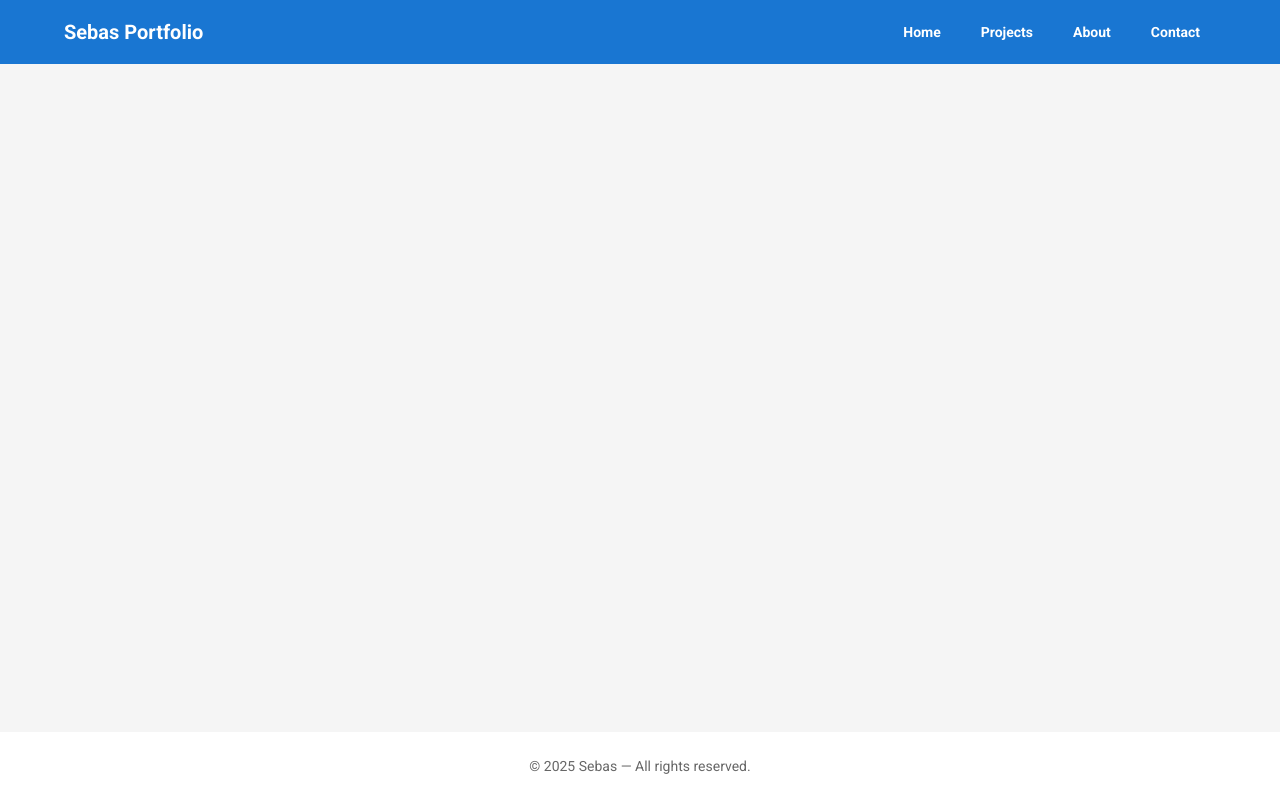
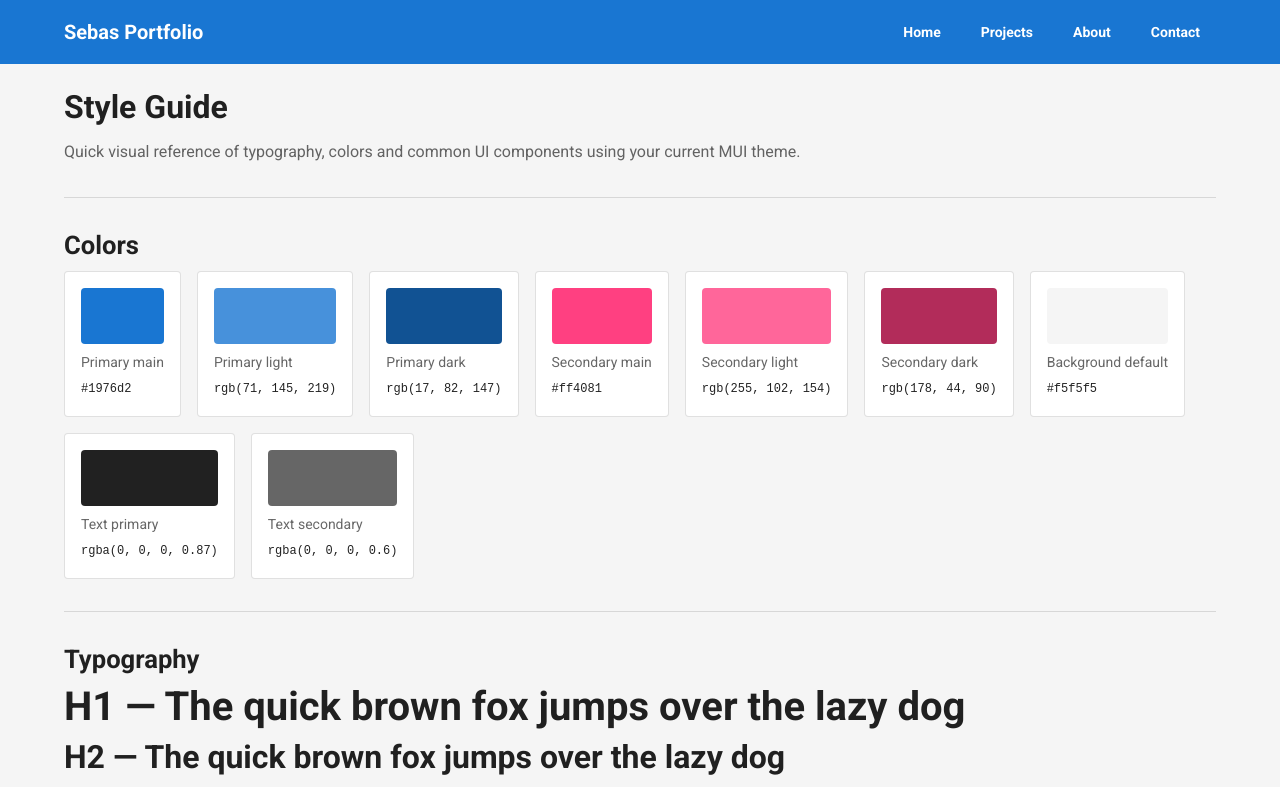
Before and after one commit to Sebasbh/Portfolio, a React (Create React App) app in the folder frontend/: page /style-guide in a window 1280 px wide. Shown: the top 787 px of the page. Built offline with nearby package versions, Linux system fonts and the light colour scheme.

Commit message:
feat(router): register /style-guide route and mount page

```diff
--- a/frontend/src/App.js
+++ b/frontend/src/App.js
@@ -7,6 +7,7 @@ import Home from './pages/Home';
 import Projects from './pages/Projects';
 import About from './pages/About';
 import Contact from './pages/Contact';
+import StyleGuide from './pages/StyleGuide';
 
 function App() {
   return (
@@ -18,6 +19,7 @@ function App() {
           <Route path="/projects" element={<Projects />} />
           <Route path="/about" element={<About />} />
           <Route path="/contact" element={<Contact />} />
+          <Route path="/style-guide" element={<StyleGuide />} />
         </Routes>
       </Container>
       <Footer />
```
